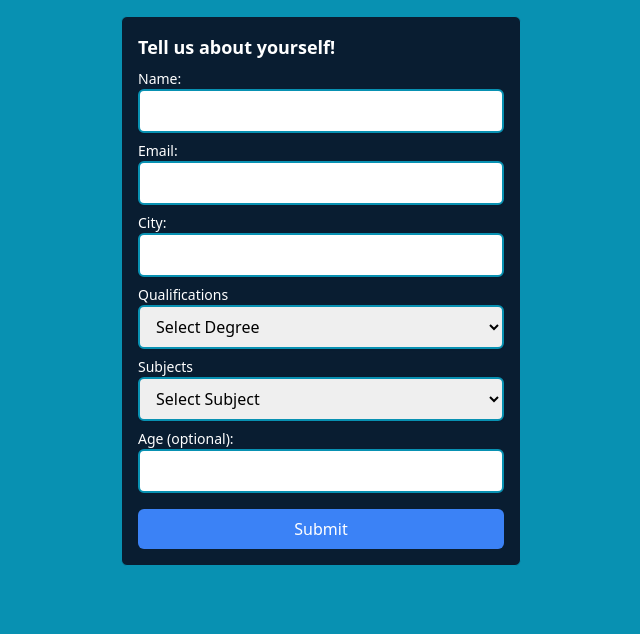
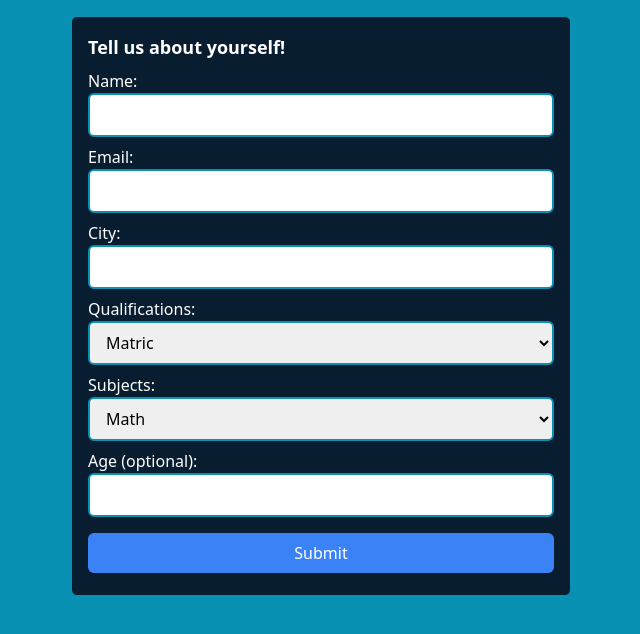
Before and after one commit to adnan-malik-7475/Quiz, a React (Vite) app: page / in a window 1280 px wide. Shown: the top 634 px of the page, without its empty margins (319-959 px from the left). Built offline with nearby package versions, Linux system fonts and the light colour scheme.

Commit message:
Fixed 3 bugs

```diff
--- /dev/null
+++ b/src/ButtonComponent.jsx
@@ -0,0 +1,14 @@
+import React from "react";
+const Button = ({ text, onClick }) => {
+  return (
+    <button
+      onClick={onClick}
+      className={
+        "   ml-16 text-white mt-4 mr-4  h-10 w-[200px] hover:bg-blue-500  rounded-2xl  outline-none focus:outline-none bg-[#091d31] border-[3px] border-cyan-600 text-xl font-light"
+      }
+    >
+      {text}
+    </button>
+  );
+};
+export default Button
--- a/src/InputComponent.jsx
+++ b/src/InputComponent.jsx
@@ -1,16 +1,19 @@
-import React from "react";
- const Button = ({ text, onClick }) => {
+import React from 'react';
+
+const TextInput = ({ label, id, type, placeholder, value, onChange,className }) => {
   return (
-    <div>
-      <button
-        onClick={onClick}
-        className={
-          "    text-white mt-4 mr-4  h-10 w-[200px] hover:bg-blue-500  rounded-2xl  outline-none focus:outline-none bg-[#091d31] border-[3px] border-cyan-600 text-xl font-light"
-        }
-      >
-        {text}
-      </button>
+    <div className="flex flex-col ">
+      <label className={className}>{label}</label>
+      <input
+        type={type}
+        id={id}
+        className="px-3 py-2 rounded-md border-2 border-cyan-600   shadow-sm "
+       placeholder={placeholder}
+        value={value}
+        onChange={onChange}
+      />
     </div>
   );
 };
-export default Button
+
+export default TextInput;
--- a/src/InputForm.jsx
+++ b/src/InputForm.jsx
@@ -2,6 +2,8 @@ import React, { useState } from "react";
 import { Link } from "react-router-dom";
 import { useDispatch } from "react-redux";
 import { setSelectedSubject } from "./redux/slice";
+import TextInput from "./InputComponent";
+import Dropdown from "./dropDownComponent"
 
 function InputForm() {
   const [userData, setUserData] = useState({
@@ -13,6 +15,10 @@ function InputForm() {
     age: "",
   });
 
+  const qualificationOptions = ["Matric ", "Intermediate", "Bachelor's of Sciences", "Master's of Sciences", "Ph.D"];
+
+  const subjectOptions = [ "Math", "Physics", "Programming Fundamentals", "Computer"];
+
   const dispatch = useDispatch();
 
   const handleInputChange = (tempVar, field) => {
@@ -21,86 +27,62 @@ function InputForm() {
   };
 
   const addSubject = () => {
-    console.log(userData.Subject)
+    console.log(userData.Subject);
     dispatch(setSelectedSubject(userData.Subject));
   };
 
   return (
     <div className="w-screen bg-cyan-600 h-screen">
-      <div className="w-[400px] m-auto py-4 bg-cyan-600 ">
-        <div className="flex flex-col   gap-2 border border-cyan-600 rounded-md p-4 bg-[#091d31] h-[550px]  ">
-          <h2 className="text-lg font-semibold text-white">
-            Tell us about yourself!
-          </h2>
-          <div className="flex flex-col ">
-            <label className="text-sm font-medium text-white">Name:</label>
-            <input
+      <div className="w-[500px]  m-auto py-4 bg-cyan-600 ">
+        <div className="flex flex-col gap-2 border border-cyan-600 rounded-md p-4 bg-[#091d31] h-[580px]  ">
+          <h2 className="text-lg font-semibold text-white">Tell us about yourself!</h2>
+          <div>
+            <label className="text-white">Name:</label>
+            <TextInput
               type="text"
               id="name"
-              className="px-3 py-2 rounded-md border-2 border-cyan-600   shadow-sm "
               onChange={(tempVar) => handleInputChange(tempVar, "Name")}
             />
           </div>
-          <div className="flex flex-col ">
-            <label className="text-sm font-medium text-white">Email:</label>{" "}
-            <input
+          <div>
+            <label className="text-white">Email:</label>
+            <TextInput
               type="email"
               id="city"
-              className="px-3 py-2 rounded-md border-2 border-cyan-600 shadow-sm "
               onChange={(tempVar) => handleInputChange(tempVar, "email")}
             />
           </div>
-
-          <div className="flex flex-col ">
-            <label className="text-sm font-medium text-white">City:</label>
-            <input
+          <div>
+            <label className="text-white">City:</label>
+            <TextInput
               type="text"
               id="city"
-              className="px-3 py-2 rounded-md border-2 border-cyan-600 shadow-sm "
               onChange={(tempVar) => handleInputChange(tempVar, "City")}
             />
           </div>
           <div className="flex flex-col ">
-            <label className="text-sm font-medium text-white">
-              Qualifications
-            </label>
-            <select
+            <label className="text-white">Qualifications:</label>
+            <Dropdown
               id="qualification"
-              className="px-3 py-2 rounded-md border-2  border-cyan-600 shadow-sm "
+              value={userData.qualification}
               onChange={(tempVar) => handleInputChange(tempVar, "qualification")}
-            >
-              <option value="">Select Degree</option>
-               <option>Intermediate</option>
-              <option>Bachelor's of Sciences</option>
-              <option>Master's of Sciences</option>
-              <option>Ph.D</option>
-            </select>
+              options={qualificationOptions}
+            />
           </div>
-
           <div className="flex flex-col ">
-            <label className="text-sm font-medium text-white">Subjects</label>
-            <select
-              id="qualification"
-              className="px-3 py-2 rounded-md border-2  border-cyan-600 shadow-sm "
+            <label className="text-white">Subjects:</label>
+            <Dropdown
+              id="subjects"
+              value={userData.Subject}
               onChange={(tempVar) => handleInputChange(tempVar, "Subject")}
-
-            >
-              <option value="">Select Subject</option>
-              <option>Math</option>
-              <option>Physics</option>
-              <option>Programming Fundamentals</option>
-              <option>Computer</option>
-            </select>
+              options={subjectOptions}
+            />
           </div>
-
-          <div className="flex flex-col ">
-            <label className="text-sm font-medium text-white">
-              Age (optional):
-            </label>
-            <input
+          <div>
+            <label className="text-white">Age (optional):</label>
+            <TextInput
               type="number"
               id="age"
-              className="px-3 py-2 rounded-md border-2  border-cyan-600 "
               onChange={(tempVar) => handleInputChange(tempVar, "age")}
             />
           </div>
@@ -109,7 +91,7 @@ function InputForm() {
             onClick={addSubject}
             className="inline-flex items-center px-4 py-2 mt-2 text-white bg-blue-500 rounded-md hover:bg-blue-700 focus:ring focus:ring-blue-300 focus:ring-opacity-50"
           >
-            <p className="flex m-auto"> Submit</p>
+            <p className="flex m-auto">Submit</p>
           </Link>
         </div>
       </div>
--- a/src/Questions.jsx
+++ b/src/Questions.jsx
@@ -112,46 +112,7 @@ export const ProgrammingQuestion = [
       },
     ],
   },
- {
-    subject: "Computer",
-    questions: [
-      {
-        id: 11,
-        question: "The Brain of computer that executes the instructions",
-        options: ["CPU", "RAM", "ROM", "None of the Above "],
-        answer: "CPU",
-      },
-      {
-        id: 12,
-        question: " CU  stands for",
-        options: [
-          "Control Unit ",
-          "Cache Unit",
-          "Calculating Unit",
-          "Com Unit",
-        ],
-        answer: "Control Unit",
-      },
-      {
-        id: 13,
-        question: "An Important Charateristic of RAM is",
-        options: ["Read Only", "Write Only", "Volatile", "Non Volatile"],
-        answer: "Volatile",
-      },
-      {
-        id: 14,
-        question: "Memory is madeup of",
-        options: ["Set of Wires", "Set of Circuits", "BIOS", "Cells"],
-        answer: "Cells",
-      },
-      {
-        id: 15,
-        question: "CPU is also called",
-        options: ["ALU", "CU", "Processor", "BUS"],
-        answer: "Processor",
-      },
-    ],
-  },
+
   {
     subject: "Physics",
     questions: [
--- /dev/null
+++ b/src/dropDownComponent.jsx
@@ -0,0 +1,22 @@
+import React from 'react';
+const Dropdown = ({ label, id, options, value, onChange }) => {
+  return (
+    <div className="flex flex-col">
+      <label className="text-sm font-medium text-white">{label}</label>
+      <select
+        id={id}
+        className="px-3 py-2 rounded-md border-2 border-cyan-600 shadow-sm"
+        value={value}
+        onChange={onChange}
+      >
+        {options.map((option) => (
+          <option key={option} value={option}>
+            {option}
+          </option>
+        ))}
+      </select>
+    </div>
+  );
+};
+
+export default Dropdown;
--- a/src/quizPaper.jsx
+++ b/src/quizPaper.jsx
@@ -1,7 +1,7 @@
 import React, { useState, useEffect } from "react";
 import { useSelector } from "react-redux";
 import { ProgrammingQuestion } from "./Questions";
-import Button from './InputComponent';
+import Button from "./ButtonComponent";
 import Result from "./result";
 
 function QuizPaper() {
@@ -60,8 +60,8 @@ function QuizPaper() {
             <Result answer={trueAnswers} tryAgain={tryAgain} />
           ) : (
             <>
-              <div className="text-white">
-                <h1 className="ml-4 text-4xl mt-4">
+              <div className="text-white ">
+                <h1 className="ml-4 text-4xl mt-4 w-[294px] ">
                   Question No {currentQuestionIdx + 1}/{currentQuestions.length}
                 </h1>
                 {currentQuestion && (
@@ -75,6 +75,7 @@ function QuizPaper() {
                       key={index}
                       text={item}
                       onClick={() => handleClick(item)}
+
                     />
                   ))
                 ) : null}
```
